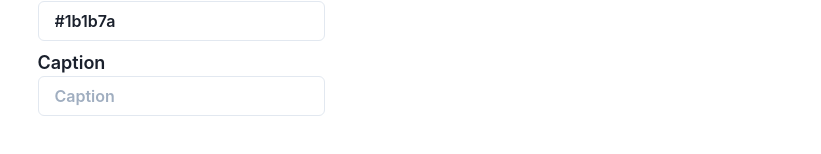
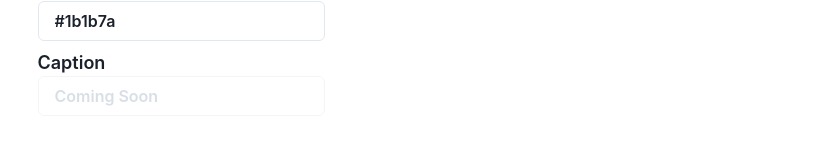
Before and after one commit to hira-institute/logo-designer, a React (Create React App) app: page / in a window 1280 px wide. Shown: the part 537-691 px from the top of the page, without its empty margins (459-1280 px from the left). Built offline with nearby package versions, Linux system fonts and the light colour scheme; a web font is replaced by a local one.

Commit message:
V1 ready almost

```diff
--- a/src/App.tsx
+++ b/src/App.tsx
@@ -136,7 +136,7 @@ class Logo extends React.PureComponent {
                 </Grid>
                 <Grid>
                   <Text fontSize="lg" textAlign="left">Caption</Text>
-                  <Input maxLength={12} isRequired placeholder="Caption" size="md" onChange={(i) => this.handleInput("text", i)} />
+                  <Input disabled maxLength={12} isRequired placeholder="Coming Soon" size="md" onChange={(i) => this.handleInput("text", i)} />
                 </Grid>
               </VStack>
               <Stack direction="row" spacing={4}>
```
Also changed, not shown: src/setupTests.ts (deleted, +0 -5 lines), src/test-utils.tsx (deleted, +0 -12 lines), 1 other file (tests, documents, lock files or other folders).
